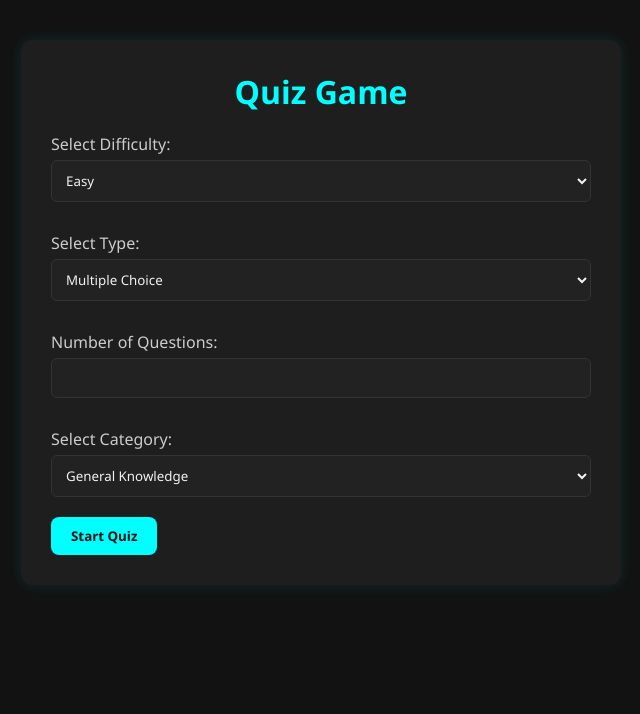
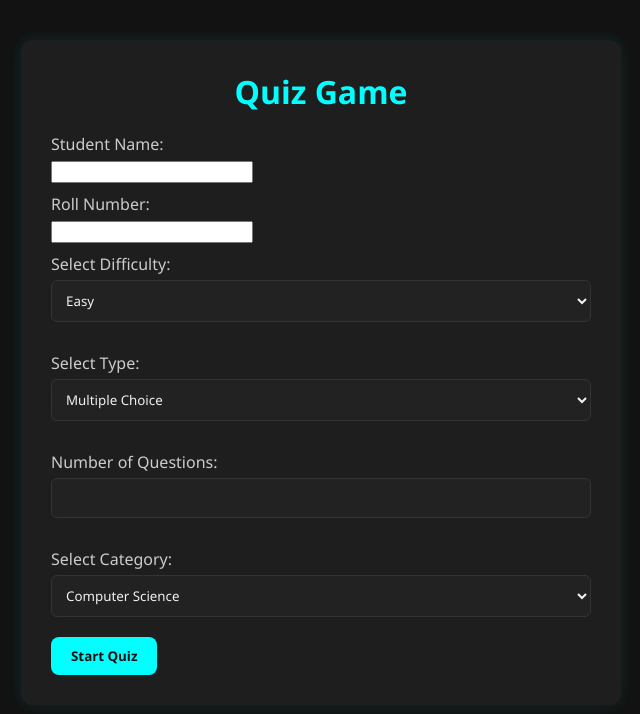
Before and after one commit to Dailydevloper/quiz-game, a Flask app: page / in a window 1280 px wide. Shown: the top 714 px of the page, without its empty margins (319-959 px from the left). Run offline with Flask 3, Linux system fonts and the light colour scheme.

Commit message:
Add student info input, timer, and results download feature

```diff
--- a/app.py
+++ b/app.py
@@ -12,30 +12,25 @@ def index():
 
 @app.route('/get_questions', methods=['POST'])
 def get_questions():
-    try:
-        data = request.get_json()
-        difficulty = data.get('difficulty')
-        q_type = data.get('type')
-        amount = data.get('amount')
-        category = data.get('category')
+    data = request.get_json()
+    amount = data.get('amount')
+    difficulty = data.get('difficulty')
+    qtype = data.get('type')
+    category = data.get('category')
+    student_name = data.get('studentName')
+    roll_no = data.get('rollNo')
 
-        params = {
-            'amount': amount,
-            'difficulty': difficulty,
-            'type': q_type,
-            'category': category
-        }
+    print(f"Quiz started by {student_name} (Roll No: {roll_no})")
 
-        response = requests.get('https://opentdb.com/api.php', params=params)
-        result = response.json()
+    with open('students_log.txt', 'a') as f:
+        f.write(f"{student_name} - {roll_no}\n")
 
-        if result['response_code'] != 0:
-            return jsonify({'error': 'Could not fetch questions'}), 400
+    url = f'https://opentdb.com/api.php?amount={amount}&category={category}&difficulty={difficulty}&type={qtype}'
+    response = requests.get(url)
+    questions = response.json().get('results', [])
 
-        return jsonify(result['results'])
+    return jsonify(questions)
 
-    except Exception as e:
-        return jsonify({'error': str(e)}), 500
 
 
 
--- a/static/script.js
+++ b/static/script.js
@@ -8,6 +8,9 @@ const category = document.getElementById('category').value;
 let questions = [];
 let currentIndex = 0;
 let score = 0;
+let timerInterval;
+let studentName = '';
+let rollNo = '';
 
 setupForm.addEventListener('submit', async (e) => {
   e.preventDefault();
@@ -15,12 +18,15 @@ setupForm.addEventListener('submit', async (e) => {
   const difficulty = document.getElementById('difficulty').value;
   const type = document.getElementById('type').value;
   const amount = document.getElementById('amount').value;
+  studentName = document.getElementById('student-name').value;
+  rollNo = document.getElementById('roll-no').value;
+
 
   try {
     const res = await fetch('/get_questions', {
       method: 'POST',
-      headers: {'Content-Type': 'application/json'},
-      body: JSON.stringify({ difficulty, type, amount, category })
+      headers: { 'Content-Type': 'application/json' },
+      body: JSON.stringify({ difficulty, type, amount, category, studentName, rollNo })
     });
     const data = await res.json();
 
@@ -52,10 +58,12 @@ function showQuestion() {
 
   const q = questions[currentIndex];
 
+  // Combine correct + incorrect answers and shuffle
   let options = [...q.incorrect_answers];
   options.push(q.correct_answer);
   shuffle(options);
 
+  // Build options HTML
   let optionsHtml = options.map(opt =>
     `<button class="option-btn">${opt}</button>`
   ).join('');
@@ -64,16 +72,51 @@ function showQuestion() {
     <div class="question-number">Question ${currentIndex + 1} / ${questions.length}</div>
     <div class="question-text">${q.question}</div>
     <div class="options">${optionsHtml}</div>
+    <div class="timer">Time left: <span id="timer-count">20</span> seconds</div>
   `;
 
+  const timerCount = document.getElementById('timer-count');
+  let timeLeft = 20;
+
+  // Clear any previous timer
+  clearInterval(timerInterval);
+
+  // Start the countdown
+  timerInterval = setInterval(() => {
+    timeLeft--;
+    timerCount.textContent = timeLeft;
+
+    if (timeLeft === 0) {
+      clearInterval(timerInterval);
+
+      // Disable all buttons
+      document.querySelectorAll('.option-btn').forEach(btn => btn.disabled = true);
+
+      // Highlight the correct answer
+      document.querySelectorAll('.option-btn').forEach(btn => {
+        if (btn.textContent === q.correct_answer) {
+          btn.classList.add('correct');
+        }
+      });
+
+      // Proceed to next question after a short delay
+      setTimeout(() => {
+        currentIndex++;
+        showQuestion();
+      }, 1500);
+    }
+  }, 1000);
+
+  // Add click listeners to options
   document.querySelectorAll('.option-btn').forEach(button => {
     button.onclick = () => {
+      clearInterval(timerInterval); // Stop timer
+
       if (button.textContent === q.correct_answer) {
         score++;
         button.classList.add('correct');
       } else {
         button.classList.add('incorrect');
-
         document.querySelectorAll('.option-btn').forEach(btn => {
           if (btn.textContent === q.correct_answer) {
             btn.classList.add('correct');
@@ -81,8 +124,10 @@ function showQuestion() {
         });
       }
 
+      // Disable all buttons
       document.querySelectorAll('.option-btn').forEach(btn => btn.disabled = true);
 
+      // Move to next question after delay
       setTimeout(() => {
         currentIndex++;
         showQuestion();
@@ -91,13 +136,23 @@ function showQuestion() {
   });
 }
 
+
+
 function showResult() {
   quizContainer.style.display = 'none';
   resultContainer.style.display = 'block';
 
+  const percentage = ((score / questions.length) * 100).toFixed(2);
+  const passFail = percentage >= 50 ? 'Pass' : 'Fail';
+
   resultContainer.innerHTML = `
     <h2>Quiz Completed!</h2>
-    <p>Your score: <strong>${score}</strong> / ${questions.length}</p>
+    <p><strong>Name:</strong> ${studentName}</p>
+    <p><strong>Roll Number:</strong> ${rollNo}</p>
+    <p><strong>Score:</strong> ${score} / ${questions.length}</p>
+    <p><strong>Percentage:</strong> ${percentage}%</p>
+    <p><strong>Status:</strong> ${passFail}</p>
+    <button id="download-btn">Download Result</button>
     <button id="restart-btn">Restart Quiz</button>
   `;
 
@@ -107,6 +162,10 @@ function showResult() {
   };
 }
 
+
+
+
+
 function shuffle(array) {
   for (let i = array.length - 1; i > 0; i--) {
     const j = Math.floor(Math.random() * (i + 1));
--- a/static/style.css
+++ b/static/style.css
@@ -26,7 +26,8 @@ body {
   animation: fadeIn 0.5s ease-in-out;
 }
 
-h1, h2 {
+h1,
+h2 {
   text-align: center;
   color: #00ffff;
   margin-bottom: 20px;
@@ -38,7 +39,8 @@ label {
   color: #cccccc;
 }
 
-select, input[type="number"] {
+select,
+input[type="number"] {
   width: 100%;
   padding: 10px;
   border-radius: 6px;
--- /dev/null
+++ b/students_log.txt
@@ -0,0 +1,4 @@
+Prateek Dwivedi - 0127AL241043
+Prateek Dwivedi - 0127AL241043
+Prateek Dwivedi - 0127AL241043
+Prateek Dwivedi - 0127AL241043
--- a/templates/index.html
+++ b/templates/index.html
@@ -1,5 +1,6 @@
 <!DOCTYPE html>
 <html lang="en">
+
 <head>
   <meta charset="UTF-8" />
   <meta name="viewport" content="width=device-width, initial-scale=1" />
@@ -7,12 +8,19 @@
   <link href="https://fonts.googleapis.com/css2?family=Poppins:wght@400;600&display=swap" rel="stylesheet">
   <link rel="stylesheet" href="{{ url_for('static', filename='style.css') }}" />
 </head>
+
 <body>
   <div class="container">
     <h1>Quiz Game</h1>
 
     <div id="setup-container">
       <form id="setup-form">
+        <label for="student-name">Student Name:</label>
+        <input type="text" id="student-name" name="student-name" required>
+
+        <label for="roll-no">Roll Number:</label>
+        <input type="text" id="roll-no" name="roll-no" required>
+
         <label for="difficulty">Select Difficulty:</label>
         <select id="difficulty" name="difficulty" required>
           <option value="easy">Easy</option>
@@ -31,14 +39,9 @@
 
         <label for="category">Select Category:</label>
         <select id="category" name="category" required>
-    <option value="9">General Knowledge</option>
           <option value="18">Computer Science</option>
-    <option value="23">History</option>
-    <option value="17">Science & Nature</option>
-    <option value="21">Sports</option>
-    <option value="22">Geography</option>
-    <option value="12">Music</option>
-    <option value="11">Movies</option>
+          <option value="19">Mathematics</option>
+          <option value="30">Gadgets</option>
         </select>
 
         <button type="submit">Start Quiz</button>
@@ -52,4 +55,5 @@
 
   <script src="{{ url_for('static', filename='script.js') }}"></script>
 </body>
+
 </html>
```
Lines whose indentation alone changed are shown as unchanged.
